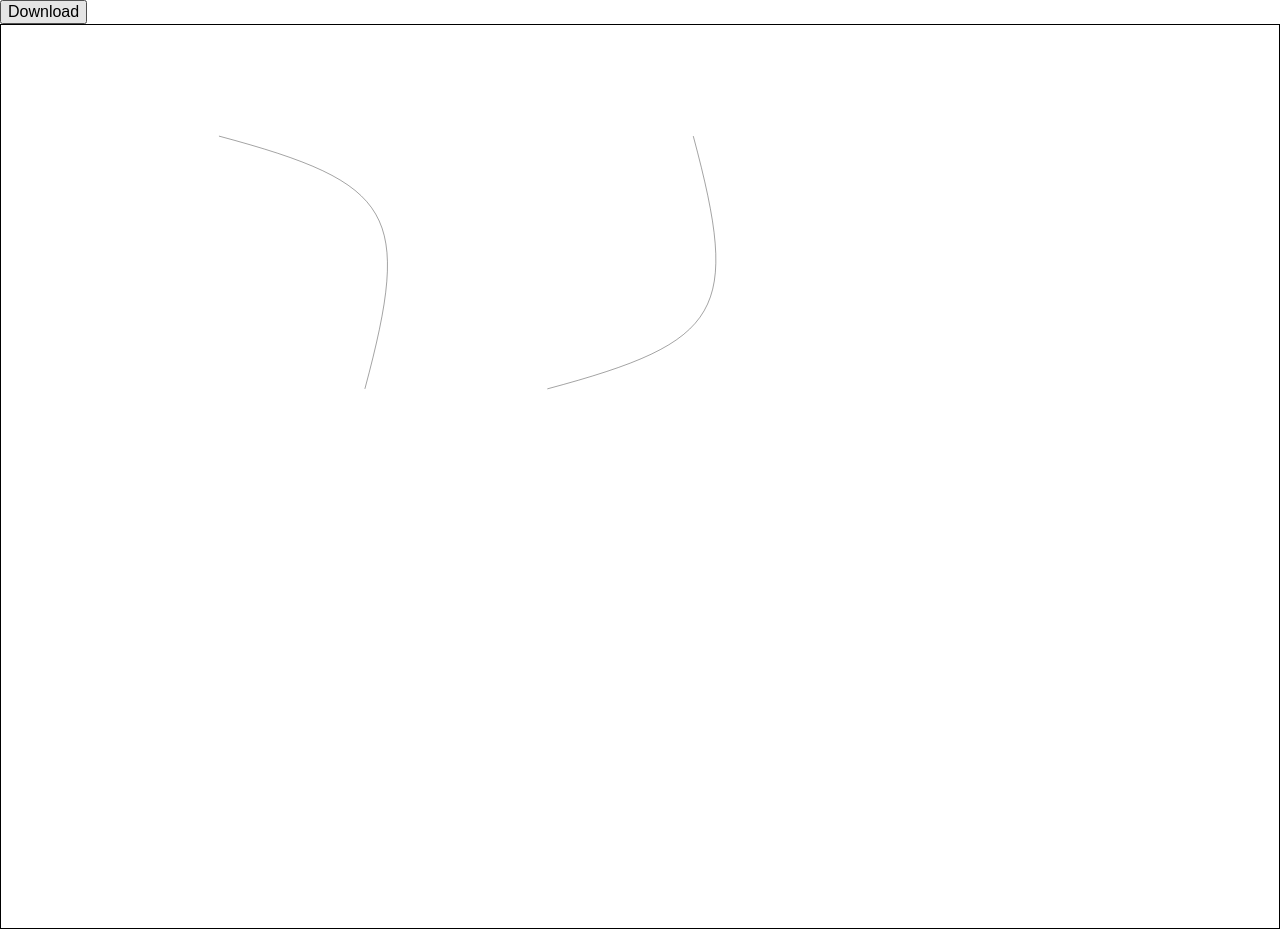
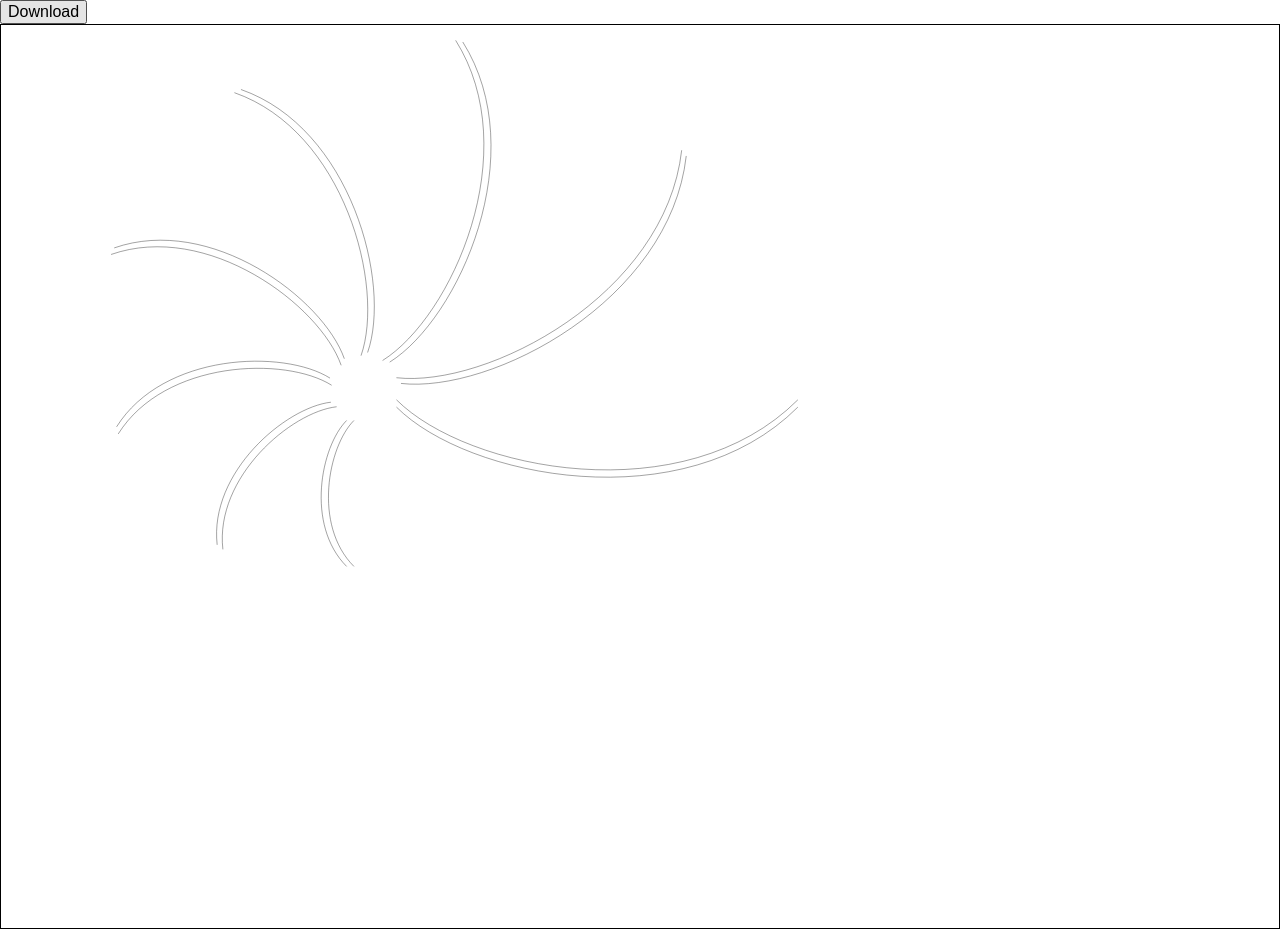
Before and after one commit to moyotsukai/bezier-generator, a React (Create React App) app: page / in a window 1280 px wide. Built offline with nearby package versions, Linux system fonts and the light colour scheme.

Commit message:
add: Omugai

```diff
--- a/src/bezier/bezierPoints.ts
+++ b/src/bezier/bezierPoints.ts
@@ -1,5 +1,6 @@
 import { BezierPath } from '../types/BezierPath.type'
 import { Coordinate } from '../types/Coordinate.type'
+import { cos, sin, asin } from '../utils/Math'
 
 //da: destination angle
 //dl: destination length
@@ -26,7 +27,7 @@ export const bezierPoints = (props: Props): BezierPath[] => {
 
   let paths: BezierPath[] = []
   for (let i = 0; i < controls.length; i++) {
-    const m = paths.length === 0 ? start : paths[paths.length - 1].m
+    const m = paths.length === 0 ? start : paths[paths.length - 1].c[2]
     const control = controls[i]
     const da = -control.da
     const dl = control.dl
@@ -52,19 +53,3 @@ export const bezierPoints = (props: Props): BezierPath[] => {
 
   return paths
 }
-
-const cos = (angle: number) => {
-  return Math.cos(angle * Math.PI / 180)
-}
-
-const sin = (angle: number) => {
-  return Math.sin(angle * Math.PI / 180)
-}
-
-const atan = (x: number) => {
-  return Math.atan(x) * 180 / Math.PI
-}
-
-const asin = (x: number) => {
-  return Math.asin(x) * 180 / Math.PI
-}
--- a/src/components/works/Omugai.tsx
+++ b/src/components/works/Omugai.tsx
@@ -3,23 +3,59 @@ import { bezierPoints } from '../../bezier/bezierPoints'
 import Svg from '../Svg/Svg'
 import SvgPath from '../Svg/SvgPath'
 import { BezierPath } from '../../types/BezierPath.type'
+import { Coordinate } from '../../types/Coordinate.type'
+import { cos, sin } from '../../utils/Math'
+
+const LENGTH_WEIGHT = 100
+const MAX_ANGLE = 270
+const STEPS = 8
 
 const Omugai: React.FC = () => {
-  const paths: BezierPath[] = [
+  const pathGroups: BezierPath[][] = Array(STEPS).fill(0).map((_, index) => {
+    const scale = 1 + LENGTH_WEIGHT * index / 400
+    const startPoint: Coordinate = {
+      x: 1000 - cos(300 + MAX_ANGLE / (STEPS - 1) * index) * 100,
+      y: 1000 - sin(300 + MAX_ANGLE / (STEPS - 1) * index) * 100
+    }
+    const offset: Coordinate = {
+      x: cos(MAX_ANGLE / (STEPS - 1) * index) * 20,
+      y: sin(MAX_ANGLE / (STEPS - 1) * index) * 20
+    }
+
+    return [
       bezierPoints({
-      start: { x: 1000, y: 1000 },
-      controls: [{ da: 120, dl: 800, sca: -45, scl: 500, dca: -45, dcl: 500 }]
+        start: startPoint,
+        controls: [{
+          da: 270 - MAX_ANGLE / (STEPS - 1) * index,
+          dl: 400 * scale,
+          sca: -45,
+          scl: 100 * scale,
+          dca: -45,
+          dcl: 160 * scale
+        }]
       }),
       bezierPoints({
-      start: { x: 1500, y: 1000 },
-      controls: [{ da: 60, dl: 800, sca: -45, scl: 500, dca: -45, dcl: 500 }]
-    }),
+        start: { x: startPoint.x + offset.x, y: startPoint.y + offset.y },
+        controls: [{
+          da: 270 - MAX_ANGLE / (STEPS - 1) * index,
+          dl: 400 * scale,
+          sca: -45,
+          scl: 100 * scale,
+          dca: -45,
+          dcl: 160 * scale
+        }]
+      })
     ].flat()
+  })
 
   return (
     <Svg>
+      {pathGroups.map((paths, index) => (
+        <g key={index}>
           {paths.map((path, index) => (
             <SvgPath path={path} key={index} />
+          ))}
+        </g>
       ))}
     </Svg>
   )
--- /dev/null
+++ b/src/utils/Math.ts
@@ -0,0 +1,11 @@
+export const cos = (angle: number) => {
+  return Math.cos(angle * Math.PI / 180)
+}
+
+export const sin = (angle: number) => {
+  return Math.sin(angle * Math.PI / 180)
+}
+
+export const asin = (x: number) => {
+  return Math.asin(x) * 180 / Math.PI
+}
```
Also changed, not shown: src/components/works/Example.tsx (added, +36 -0 lines). Lines whose indentation alone changed are shown as unchanged.
